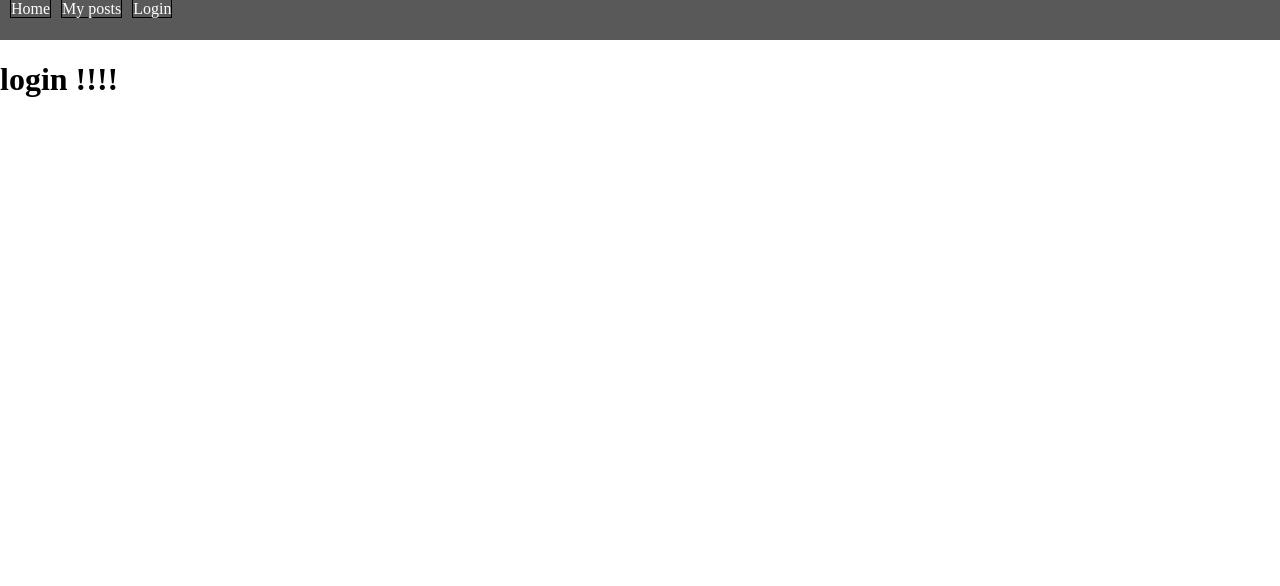
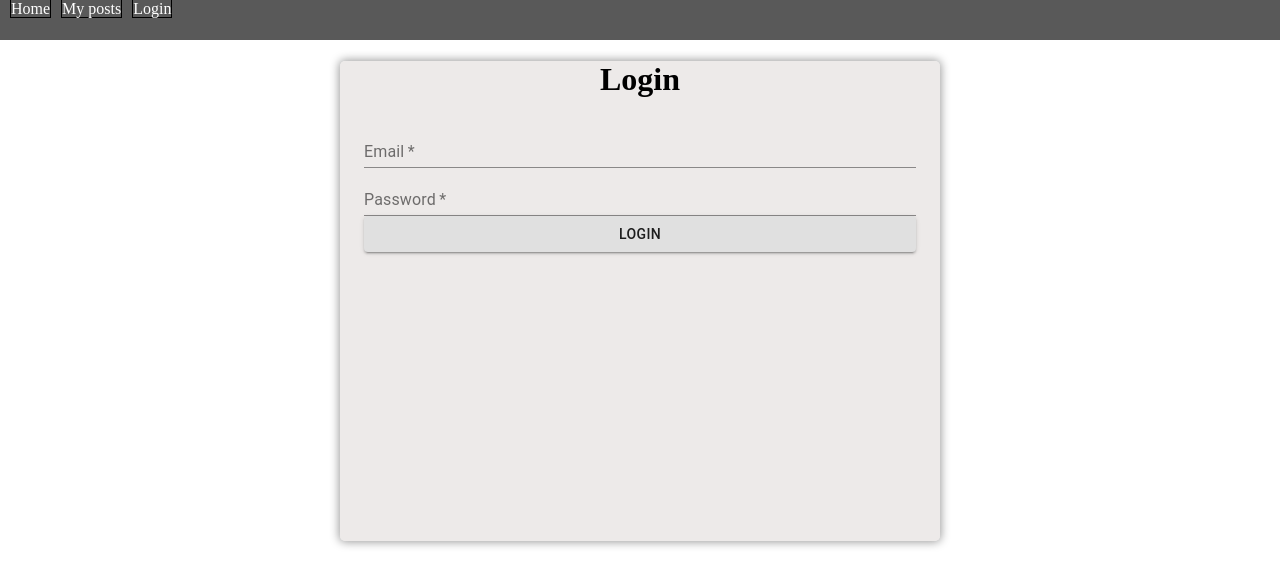
Before and after one commit to steven-jp/SocialMedia, a React (Create React App) app in the folder client/: page /login in a window 1280 px wide. Shown: the top 586 px of the page. Built offline with nearby package versions, Linux system fonts and the light colour scheme.

Commit message:
added login. Functionality not implemented yet

```diff
--- a/client/src/components/Post/PostForm.js
+++ b/client/src/components/Post/PostForm.js
@@ -6,6 +6,7 @@ import {
   Button,
   Grid,
   GridList,
+  Container,
 } from "@material-ui/core";
 import SwipeableImages from "../Swipeable/SwipeableImages.js";
 const useStyles = makeStyles((theme) => ({
@@ -13,6 +14,8 @@ const useStyles = makeStyles((theme) => ({
     backgroundColor: "rgba(219, 213, 212,.5)",
     borderRadius: "20px",
     height: "40vh",
+    marginTop: "2px",
+    boxShadow: "0 0 20px 2px rgba(0, 0, 0, 0.4)",
   },
   inputButton: {
     display: "none",
@@ -74,6 +77,7 @@ const PostForm = () => {
       noValidate
       autoComplete="off"
     >
+      <Container maxWidth="md">
         {/* <Grid container spacing={1} direction="row"> */}
         <GridList cols={2} className={classes.container}>
           <Grid
@@ -116,13 +120,13 @@ const PostForm = () => {
               </Button>
             </Grid>
           </Grid>
-
           <Grid container item xs={8}>
             <Grid item xs>
               <SwipeableImages images={uploadImages} />
             </Grid>
           </Grid>
         </GridList>
+      </Container>
     </form>
   );
 };
--- a/client/src/views/Login/Login.js
+++ b/client/src/views/Login/Login.js
@@ -1,7 +1,98 @@
-import React from "react";
+import React, { useState } from "react";
+import {
+  makeStyles,
+  TextField,
+  Button,
+  Grid,
+  GridList,
+  Container,
+} from "@material-ui/core";
+
+const useStyles = makeStyles((theme) => ({
+  root: {
+    backgroundColor: "rgba(219, 213, 212,.5)",
+    borderRadius: "5px",
+    textAlign: "center",
+    minHeight: "60vh",
+    boxShadow: "0 0 10px 1px rgba(0, 0, 0, 0.4)",
+  },
+}));
 
 const Login = () => {
-  return <h1>login !!!!</h1>;
+  const [login, setLogin] = useState(true);
+  const classes = useStyles();
+  const [user, setUser] = useState({
+    email: "",
+    password: "",
+  });
+
+  function loginHandler(e) {
+    setUser({ ...user, [e.target.name]: e.target.value });
+  }
+
+  return (
+    <Container maxWidth="sm" className={classes.root}>
+      <h1>Login</h1>
+      {login ? (
+        <Grid container direction="column">
+          <TextField
+            label="Email"
+            name="email"
+            value={user.email}
+            InputLabelProps={{ required: true }}
+            onChange={loginHandler}
+          />
+          <TextField
+            label="Password"
+            name="password"
+            type="password"
+            value={user.password}
+            InputLabelProps={{ required: true }}
+            onChange={loginHandler}
+          />
+          <Button type="login" variant="contained">
+            Login
+          </Button>
+        </Grid>
+      ) : (
+        <Grid container direction="column">
+          <TextField
+            label="Username"
+            name="username"
+            value={user.username}
+            InputLabelProps={{ required: true }}
+            onChange={loginHandler}
+          />
+          <TextField
+            label="Email"
+            name="email"
+            value={user.email}
+            InputLabelProps={{ required: true }}
+            onChange={loginHandler}
+          />
+          <TextField
+            label="Password"
+            name="password"
+            type="password"
+            value={user.password}
+            InputLabelProps={{ required: true }}
+            onChange={loginHandler}
+          />
+          <TextField
+            label="Confirm Password"
+            name="confirmedPassword"
+            type="password"
+            value={user.confirmedPassword}
+            InputLabelProps={{ required: true }}
+            onChange={loginHandler}
+          />
+          <Button type="login" variant="contained">
+            Submit
+          </Button>
+        </Grid>
+      )}
+    </Container>
+  );
 };
 
 export default Login;
--- a/client/src/views/UserPosts/UserPosts.js
+++ b/client/src/views/UserPosts/UserPosts.js
@@ -17,8 +17,11 @@ const useStyles = makeStyles((theme) => ({
     flexWrap: "wrap",
     justifyContent: "space-around",
     overflow: "hidden",
+    marginTop: "50px",
   },
-  gridElement: {},
+  gridElement: {
+    margin: "100px",
+  },
 }));
 
 //Add authnetication. If user is this user we'll add a postform where they can post.
@@ -41,20 +44,22 @@ function UserPosts() {
     <>
       <PostForm />
       <div className={classes.root}>
+        <Container maxWidth="md">
           {posts ? (
             <GridList cellHeight={300} className={classes.gridElement}>
               {posts.map((post) => (
                 <GridListTile key={post._id}>
                   <SwipeableImages images={post.images} />
+                  <Post post={post} />
                   <GridListTileBar
                     title={post.title}
                     subtitle={<span>by: {post.author}</span>}
                   />
-                <Post post={post} />
                 </GridListTile>
               ))}
             </GridList>
           ) : null}
+        </Container>
       </div>
     </>
   );
```
Lines whose indentation alone changed are shown as unchanged.
